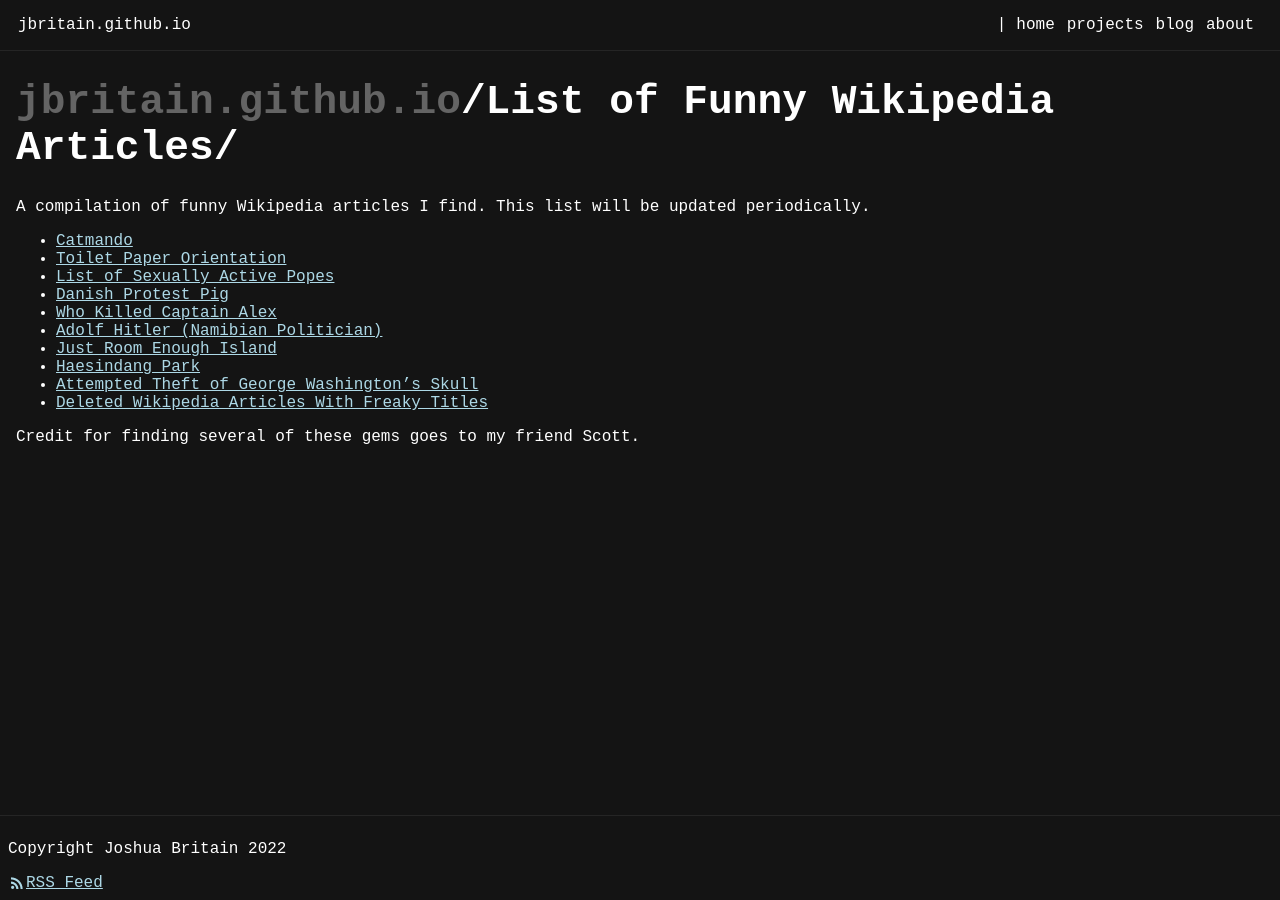
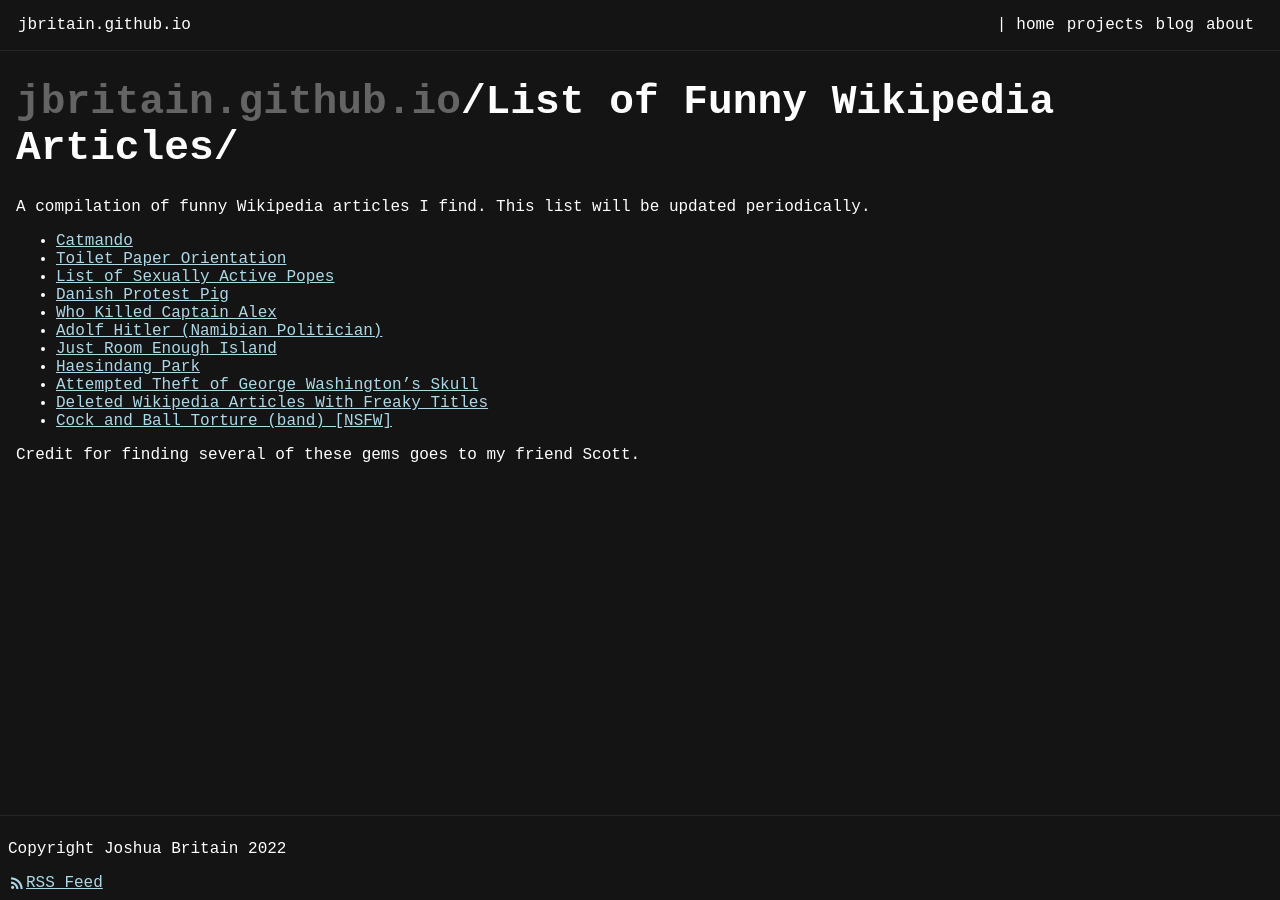
Before and after one commit to jbritain/jbritain.github.io, a Jekyll site: the page built from pages/wikipedia.md, in a window 1280 px wide. Built offline with Jekyll 4.4.1, drawn with Linux system fonts in a browser that asks for light colours.

Commit message:
Update wikipedia.md

```diff
--- a/pages/wikipedia.md
+++ b/pages/wikipedia.md
@@ -17,5 +17,6 @@
 - [Haesindang Park](https://en.wikipedia.org/wiki/Haesindang_Park)
 - [Attempted Theft of George Washington's Skull](https://en.wikipedia.org/wiki/Attempted_theft_of_George_Washington%27s_skull)
 - [Deleted Wikipedia Articles With Freaky Titles](https://en.wikipedia.org/wiki/Wikipedia:Deleted_articles_with_freaky_titles)
+- [Cock and Ball Torture (band) [NSFW]](https://en.wikipedia.org/wiki/Cock_and_Ball_Torture_(band))
 
 Credit for finding several of these gems goes to my friend Scott.
```
